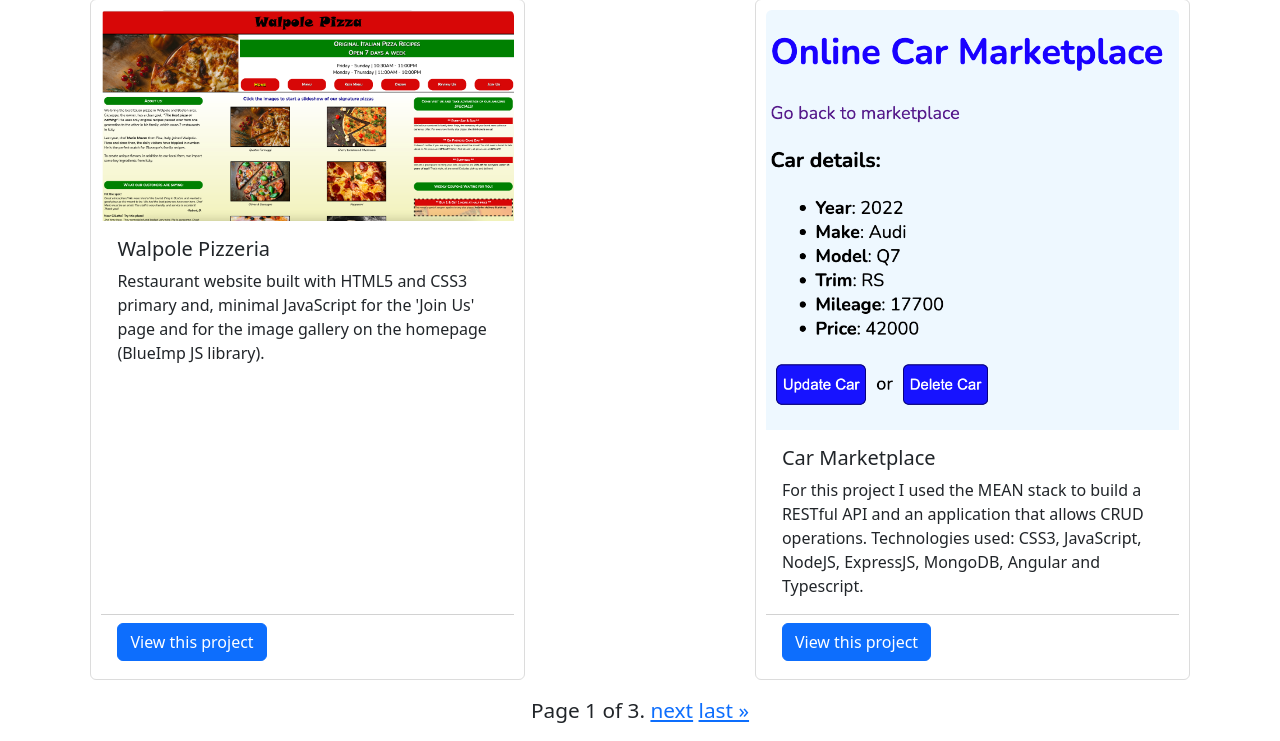
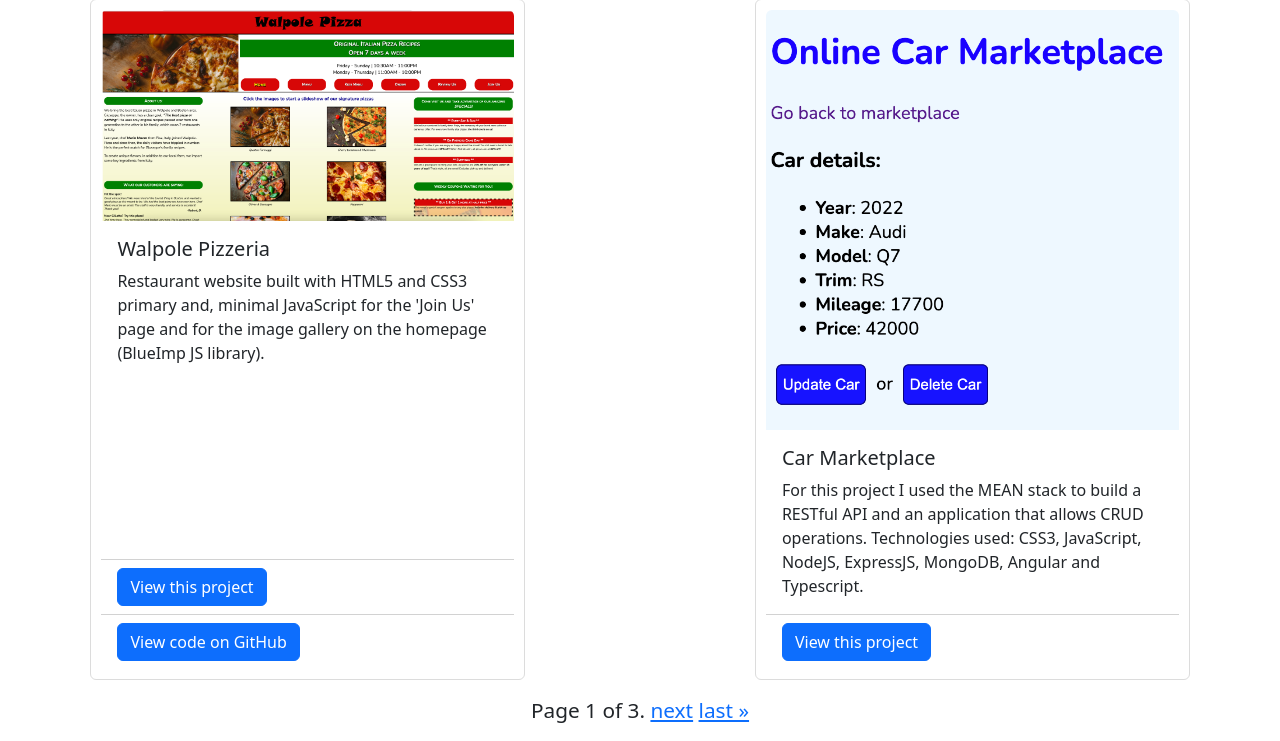
Before and after one commit to 3ldi/projects-showcase, a Django app: page / in a window 1280 px wide. Shown: the part 686-1427 px from the top of the page. Run offline with Django 4.2, Linux system fonts and the light colour scheme; data comes from the database, SQL or seed files in the repository; both versions use the stored data as it was after the commit.

Commit message:
added github url for project's source code

```diff
--- a/portfolio_project/portfolio_app/forms.py
+++ b/portfolio_project/portfolio_app/forms.py
@@ -7,7 +7,7 @@ from .models import Project, Message
 class NewProjectForm(ModelForm):
     class Meta:
         model = Project
-        fields = ('title', 'description', 'image', 'project_url')
+        fields = ('title', 'description', 'image', 'project_url', 'github_url')
 
     #  function to add a bootsrap class to all fields
     def __init__(self, *args, **kwargs):
--- a/portfolio_project/portfolio_app/models.py
+++ b/portfolio_project/portfolio_app/models.py
@@ -7,6 +7,7 @@ class Project(models.Model):
     description = models.TextField()
     image = models.ImageField(upload_to='portfolio_app/images/', blank=True)
     project_url = models.URLField(blank=True)
+    github_url = models.URLField(blank=True)
 
     def __str__(self):
         return self.title
--- a/portfolio_project/portfolio_app/static/portfolio_app/site.css
+++ b/portfolio_project/portfolio_app/static/portfolio_app/site.css
@@ -74,4 +74,8 @@ p#word-count-hint {
     #msgcontainer {
         width: 100%;
     }
+
+    #contact-form-div {
+        width: 90%;
+    }
 }
--- a/portfolio_project/portfolio_app/templates/portfolio_app/index.html
+++ b/portfolio_project/portfolio_app/templates/portfolio_app/index.html
@@ -29,7 +29,7 @@
     The following form is by default hidden. If needed, its fields are created
     through JavaScript and dispayed on the screen.
 {% endcomment %}
-<div class="container col-6 mb-3" id="contact-form-div">
+<div class="container col-8 mb-3" id="contact-form-div">
 
     <form class="form-group" method="POST" action="{% url 'index' %}" id="contact-form">
         {% csrf_token %}
@@ -74,6 +74,14 @@
             <a href="{{ project.project_url }}" class="btn btn-primary" target="_blank">View this project</a>
         </div>
         {% endif %}
+
+        {% comment %} check if github url exists {% endcomment %}
+        {% if project.github_url %}
+        <div class="card-footer bg-transparent">
+            <a href="{{ project.github_url }}" class="btn btn-primary" target="_blank">View code on GitHub</a>
+        </div>
+        {% endif %}
+
     </div>
     {% endfor %}
 </div>
--- a/portfolio_project/portfolio_project/settings.py
+++ b/portfolio_project/portfolio_project/settings.py
@@ -24,7 +24,7 @@ BASE_DIR = Path(__file__).resolve().parent.parent
 SECRET_KEY = 'django-insecure-3ae6dy%rlme66xqux!hi_^l(0teqf1i6am^)!1=%-4h5o@jolm'
 
 # SECURITY WARNING: don't run with debug turned on in production!
-DEBUG = False
+DEBUG = True
 
 ALLOWED_HOSTS = []
 
```
Also changed, not shown: portfolio_project/db.sqlite3, portfolio_project/portfolio_app/migrations/0006_project_github_url.py (added).
